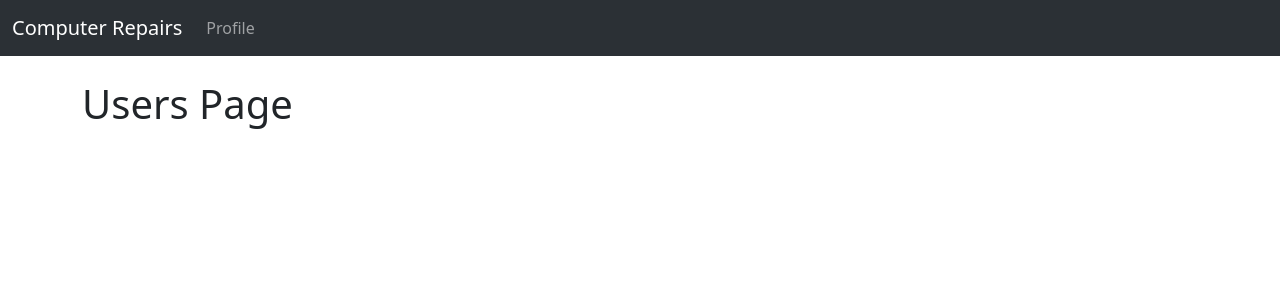
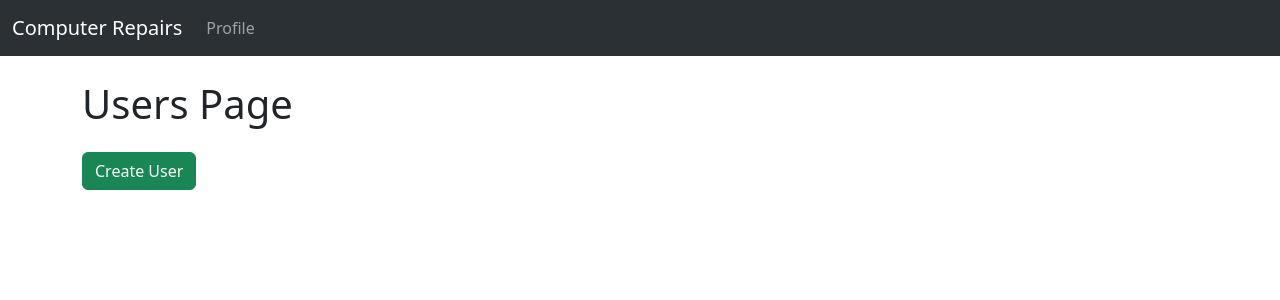
Before and after one commit to EdmonGM/Computer-Repairs-Frontend, a React (Vite) app: page /users in a window 1280 px wide. Shown: the top 300 px of the page. Built offline with nearby package versions, Linux system fonts and the light colour scheme; no server answers.

Commit message:
Added link to CreateUserPage component

```diff
--- a/src/pages/UsersPage.tsx
+++ b/src/pages/UsersPage.tsx
@@ -1,3 +1,4 @@
+import { Link } from "react-router-dom";
 import UsersTable from "../components/usersPage/UsersTable";
 
 function UsersPage() {
@@ -8,6 +9,9 @@ function UsersPage() {
       </section>
       <section>
         <UsersTable />
+        <Link to="new" className="btn btn-success">
+          Create User
+        </Link>
       </section>
     </>
   );
```
